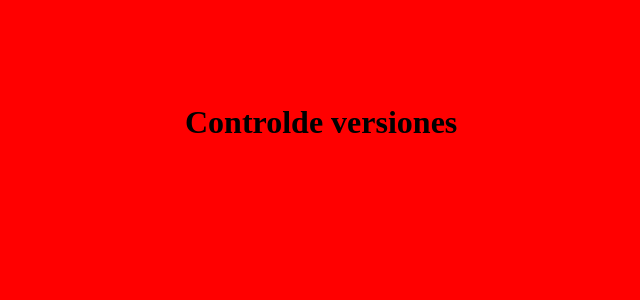
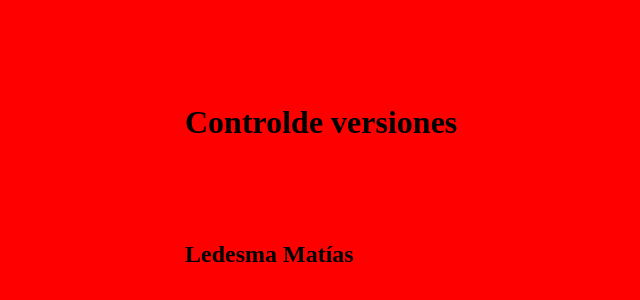
Before and after one commit to afcarazo/TP_SO_i4_101, a plain HTML site: page index.html in a window 1280 px wide. Shown: the part 96-396 px from the top of the page, without its empty margins (115-755 px from the left). Drawn offline with Linux system fonts and the light colour scheme.

Commit message:
BETA: etiqueta <h2> y favicon

```diff
--- a/index.html
+++ b/index.html
@@ -8,5 +8,6 @@
     </head>
     <body>
         <h1>Controlde versiones</h1>
+        <h2>Ledesma Matías</h2>
     </body>
 </html>
```
Also changed, not shown: favicon.ico. Lines whose indentation alone changed are shown as unchanged.
